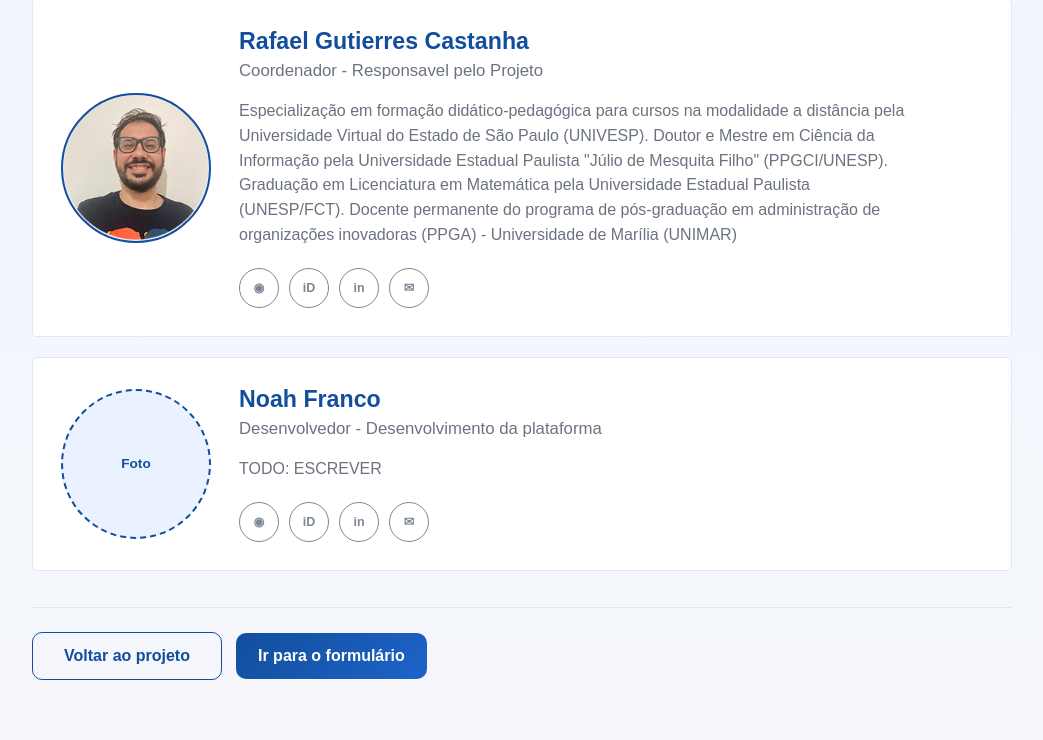
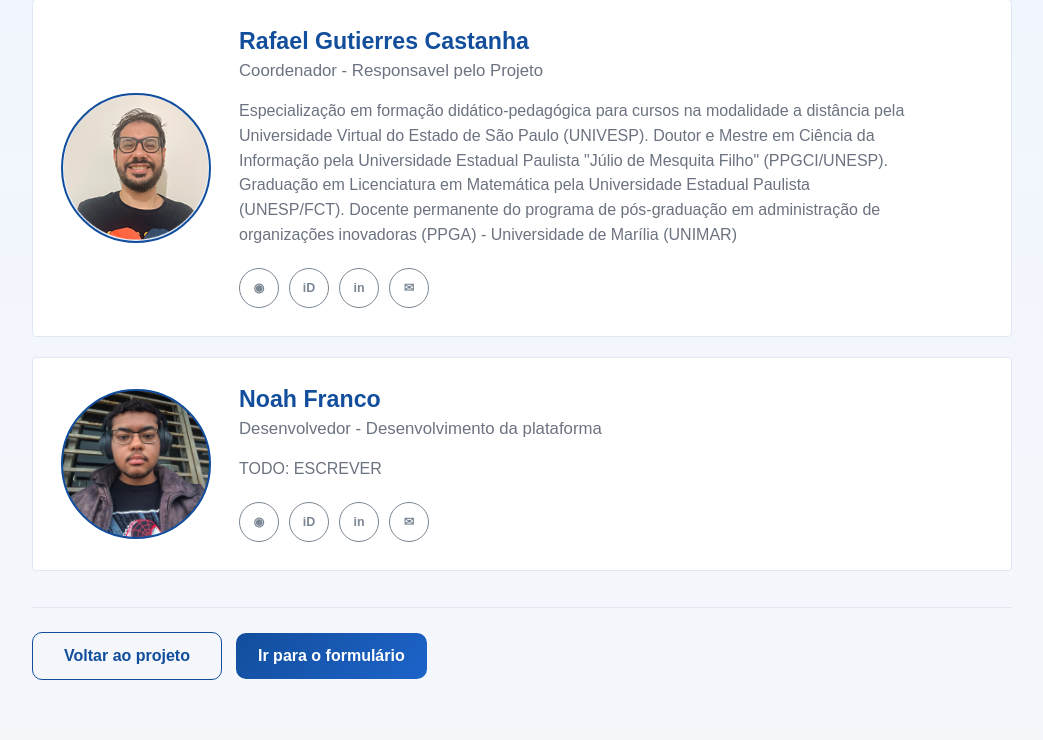
Before and after one commit to DevNoahF/Autodiagnostico-Lideranca, a FastAPI app: page /equipe in a window 1280 px wide. Shown: the part 564-1304 px from the top of the page, without its empty margins (118-1161 px from the left). Run offline with FastAPI, Linux system fonts and the light colour scheme.

Commit message:
feat(app): adicionar foto de Noah Franco à seção da equipe

```diff
--- a/templates/team.html
+++ b/templates/team.html
@@ -51,7 +51,7 @@
           </div>
         </article>
         <article class="team-member">
-          <div class="portrait" aria-label="Espaço reservado para a foto da terceira pessoa"><span>Foto</span></div>
+          <div  class="portrait has-image" style="background-image: url('images/noahPhoto.png');" role="img" aria-label="Foto de Noah Franco"><span>Foto</span></div>
           <div class="member-content">
             <h2 contenteditable="true">Noah Franco</h2>
             <p class="member-role" contenteditable="true">Desenvolvedor - Desenvolvimento da plataforma</p>
```
Also changed, not shown: templates/images/noahPhoto.png (added).
